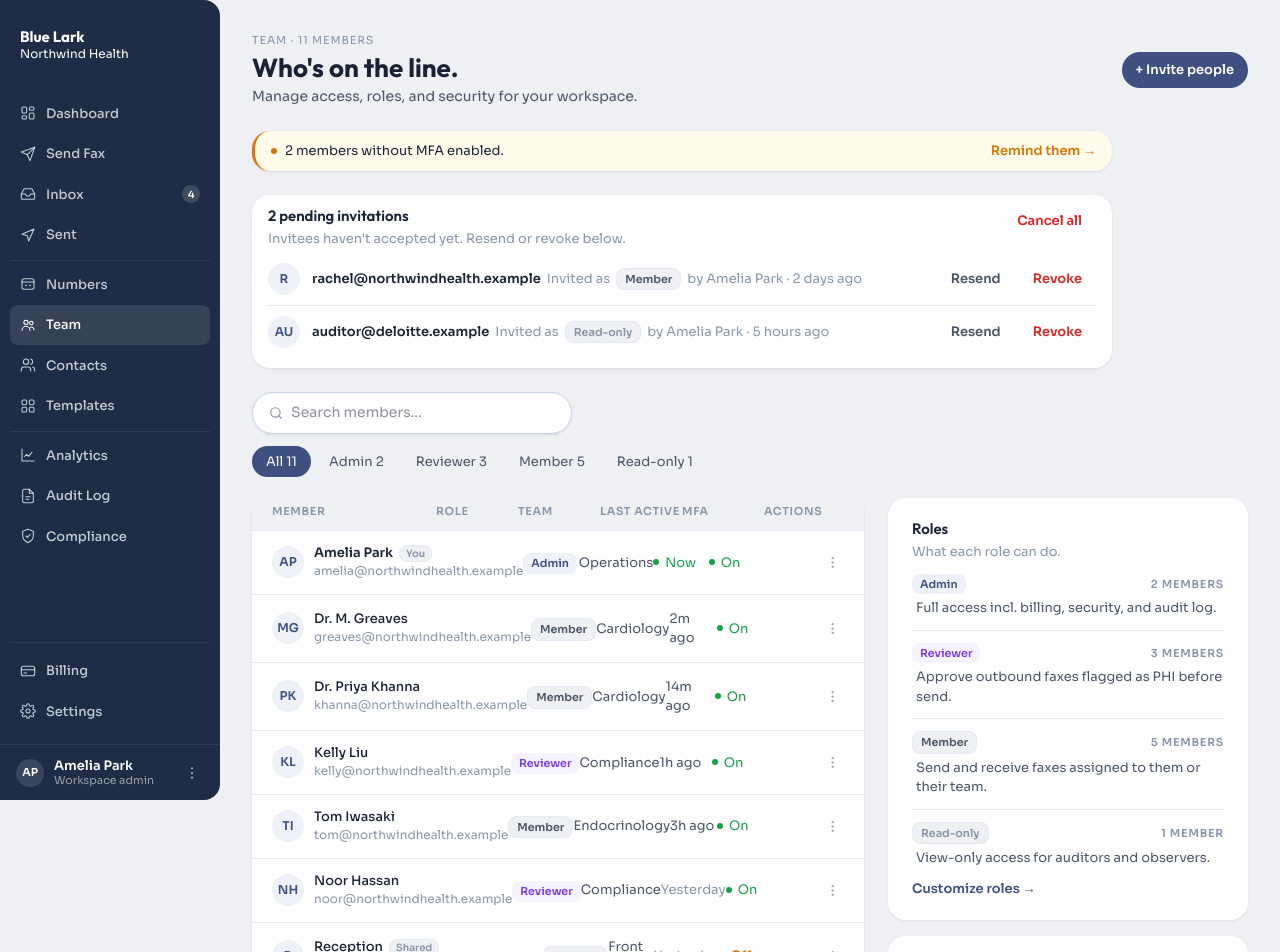
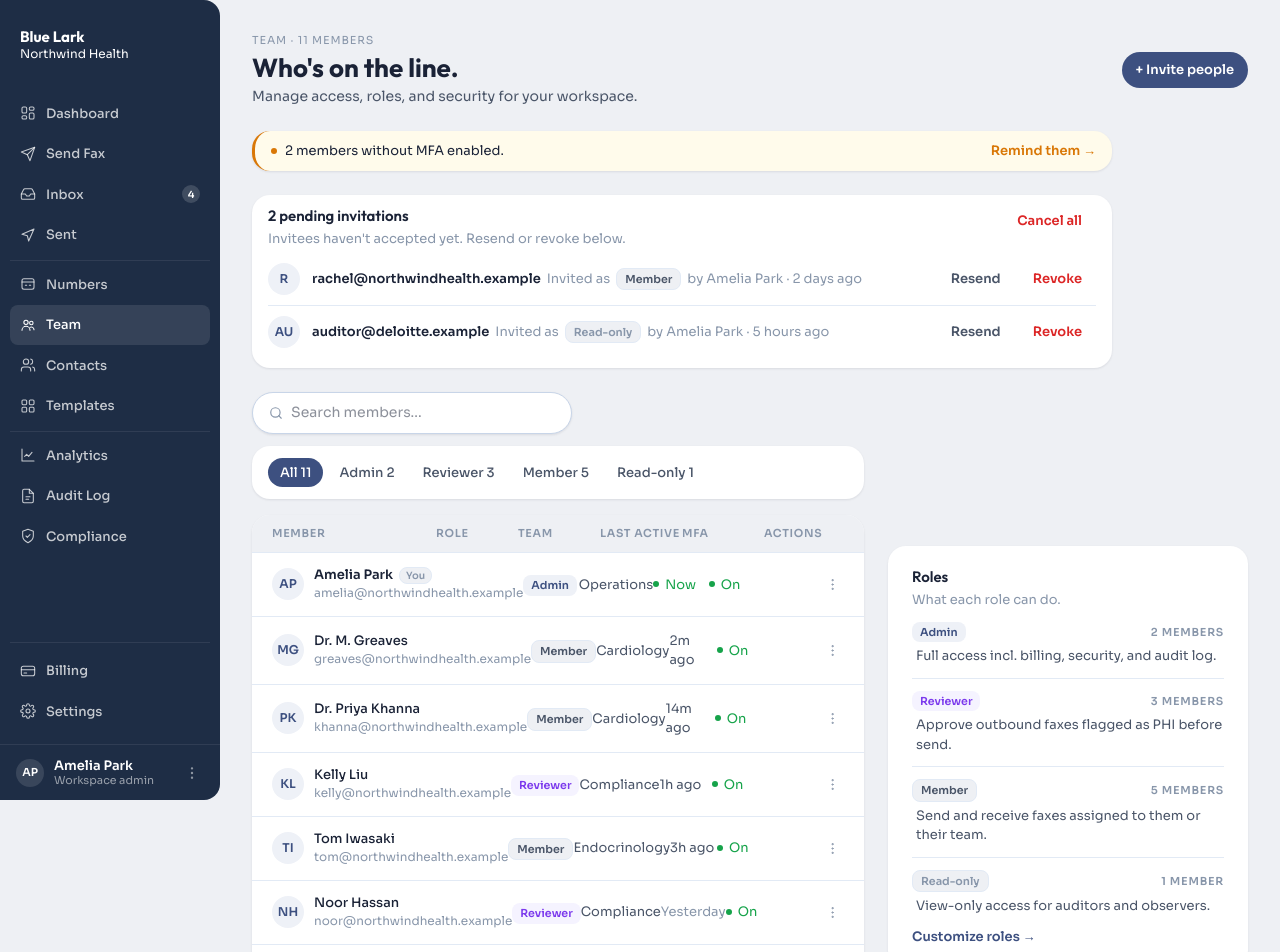
Before and after one commit to kschulze3142/design-prototype, a Next.js app: page /app/team in a window 1280 px wide. Shown: the top 952 px of the page. Built offline with nearby package versions, Linux system fonts and the light colour scheme.

Commit message:
fix: team — sidebar aligned to table body, filter tabs match inbox card style

```diff
--- a/app/app/team/page.tsx
+++ b/app/app/team/page.tsx
@@ -293,7 +293,7 @@ export default function TeamPage() {
           </div>
 
           {/* Filter Tabs */}
-          <div style={{ display: 'flex', alignItems: 'center', gap: '4px', marginBottom: '16px' }}>
+          <div style={{ background: 'var(--color-surface)', borderRadius: 'var(--radius-lg)', boxShadow: 'var(--shadow-card)', padding: '12px 16px', marginBottom: '16px', display: 'flex', alignItems: 'center', gap: '4px' }}>
             {FILTER_TABS.map(tab => {
               const active = activeFilter === tab.key;
               return (
@@ -306,8 +306,9 @@ export default function TeamPage() {
                     background: active ? 'var(--color-primary)' : (hoveredFilter === tab.key ? 'var(--color-primary-subtle)' : 'transparent'),
                     color: active ? 'white' : 'var(--color-text-secondary)',
                     borderRadius: 'var(--radius-pill)',
-                    padding: '6px 14px',
+                    padding: '5px 12px',
                     fontSize: 13,
+                    fontWeight: 500,
                     fontFamily: 'var(--font-body)',
                     border: 'none',
                     cursor: 'pointer',
@@ -402,7 +403,7 @@ export default function TeamPage() {
         </div>
 
         {/* Right Panel */}
-        <div style={{ display: 'flex', flexDirection: 'column', gap: 16, position: 'sticky', top: 24, alignSelf: 'flex-start', marginTop: '106px' }}>
+        <div style={{ display: 'flex', flexDirection: 'column', gap: 16, position: 'sticky', top: 24, alignSelf: 'flex-start', marginTop: '154px' }}>
 
           {/* Roles Card */}
           <Card noPadding style={{ padding: '20px 24px' }}>
```
